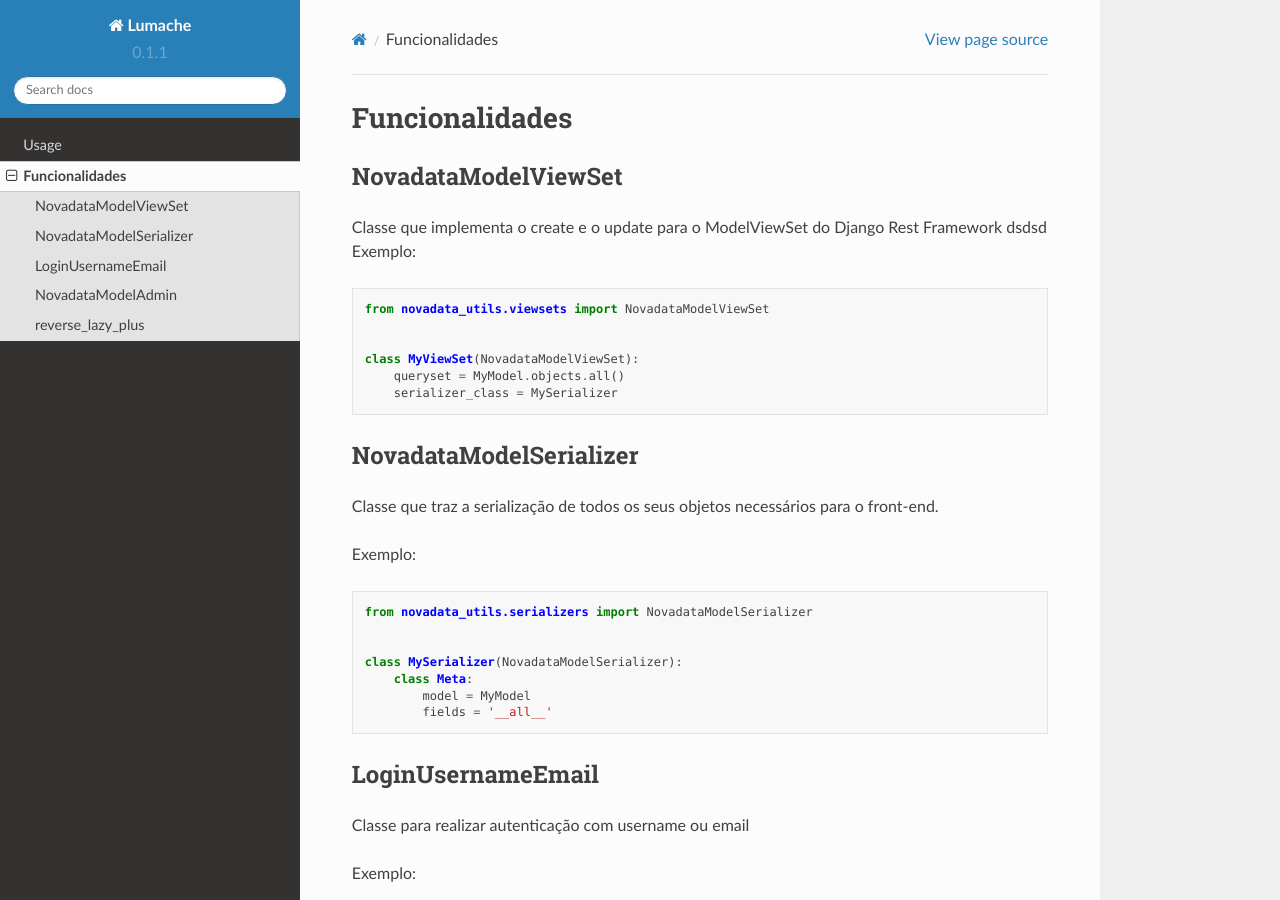
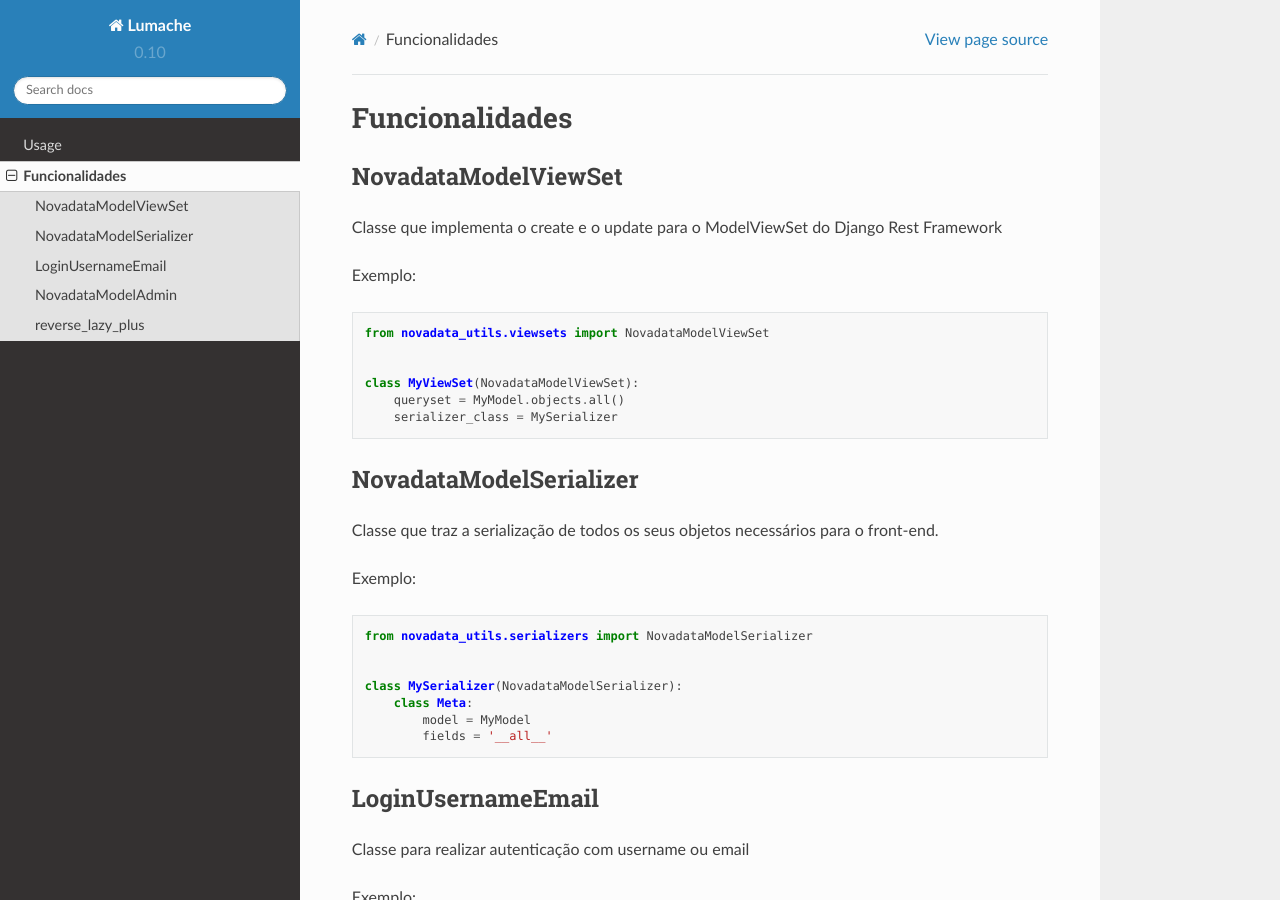
Before and after one commit to flavionogueiraa/novadata_utils_docs, a Sphinx documentation site: the page built from docs/source/funcionalidades.rst, in a window 1280 px wide and 900 px high. Built offline with Sphinx 7.4.7 and the Read the Docs theme 2.0.0, drawn with Linux system fonts in a browser that asks for light colours; pages that are not in the unit, such as notebooks, are missing from menus.

Commit message:
New try version

```diff
--- a/docs/source/conf.py
+++ b/docs/source/conf.py
@@ -6,8 +6,8 @@ project = "Lumache"
 copyright = "2022, Flávio"
 author = "Flávio"
 
-release = "0.1.1"
-version = "0.1.1"
+release = "0.10"
+version = "0.10"
 
 # -- General configuration
 
--- a/docs/source/funcionalidades.rst
+++ b/docs/source/funcionalidades.rst
@@ -6,7 +6,7 @@ NovadataModelViewSet
 ####
 
 Classe que implementa o create e o update para o ModelViewSet do Django Rest Framework
-dsdsd
+
 Exemplo:
 
 .. code-block:: python
--- a/lumache.py
+++ b/lumache.py
@@ -2,7 +2,7 @@
 Lumache - Python library for cooks and food lovers.
 """
 
-__version__ = "0.1.1"
+__version__ = "0.10"
 
 
 class InvalidKindError(Exception):
```
Also changed, not shown: .readthedocs.yaml.
